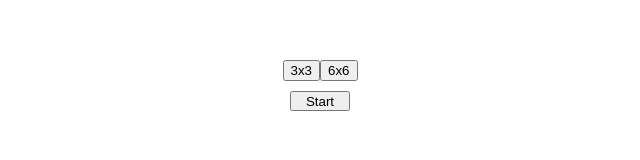
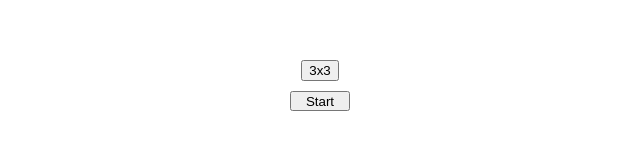
Before and after one commit to Zasetsky/Sapper, a Vue app: page / in a window 1280 px wide. Shown: the top 160 px of the page, without its empty margins (320-960 px from the left). Built offline with nearby package versions, Linux system fonts and the light colour scheme.

Commit message:
deleted btn whose i can't use now

```diff
--- a/src/components/Sapper.vue
+++ b/src/components/Sapper.vue
@@ -1,7 +1,6 @@
 <template>
 <div>
   <button class="btn-field" @click="createField(9)">3x3</button>
-  <button class="btn-field" @click="createField(36)">6x6</button>
  <div class="field" :class="{disabled: isDisabled}">
   <div v-for="(item, index) in items" :key="index"
   class="cell" :class="{active: item.isActive}"
```
